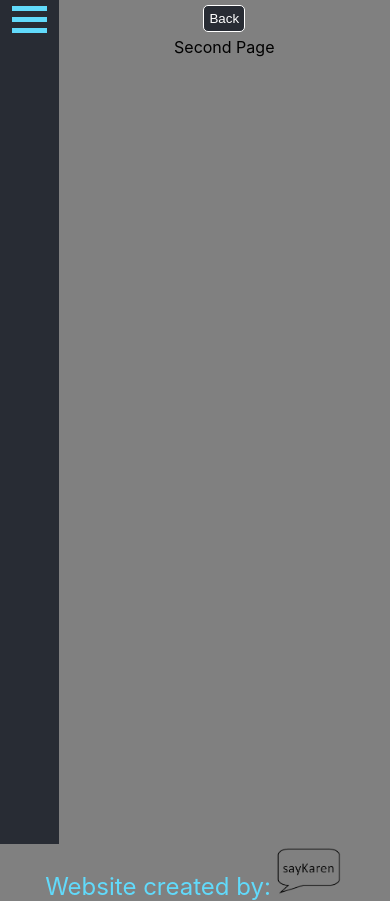
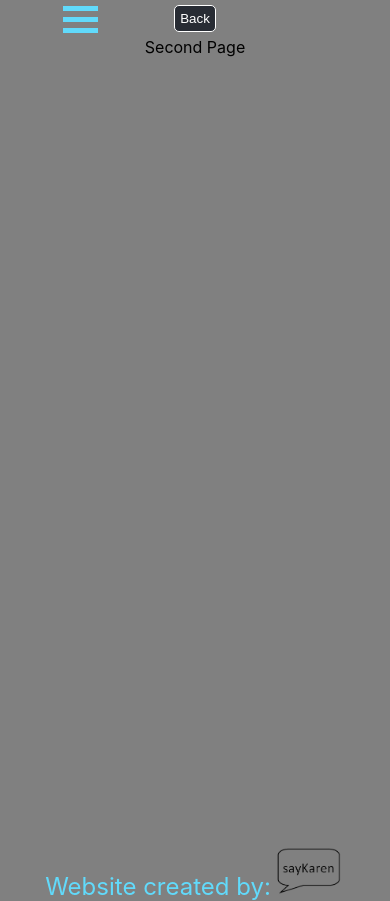
Before and after one commit to saykaren/websiteTemplate, a React (Create React App) app: page /Secondpage in a window 390 px wide. Built offline with nearby package versions, Linux system fonts and the light colour scheme.

Commit message:
got hamburger menu item to activate and hide properly

```diff
--- a/src/components/App.js
+++ b/src/components/App.js
@@ -12,9 +12,7 @@ const App = () => {
   return (
     <Router>
       <div className="App">
-        <header className="App-header">
           <Hamburger />
-        </header>
         <section id="main">
           <Switch>
             <Route exact path="/" />
--- a/src/components/app/resources/hamburger.js
+++ b/src/components/app/resources/hamburger.js
@@ -13,18 +13,20 @@ const Hamburger = () =>{
     let ham2ClassName = "hamburger2";
     let ham3ClassName = "hamburger3";
     let navigationList = "hiddenNavigation";
+    let appHeaderNonActive = "App-header-nonActive";
 
     if(navigation === true){
         ham1ClassName = "changehamburger1";
         ham2ClassName = "changehamburger2";
         ham3ClassName = "changehamburger3";
         navigationList = "activeNavigation";
+        appHeaderNonActive = "App-header-active"
     }
 
 
 
     return(
-        <header className="App-header">
+        <header className={appHeaderNonActive}>
             <div className="hamContainer" onClick={activateNavigation}>
                 <div className={ham1ClassName}></div>
                 <div className={ham2ClassName}></div>
--- a/src/components/app/styling/App.scss
+++ b/src/components/app/styling/App.scss
@@ -10,16 +10,18 @@
     height: 40vmin;
   }
 
-  .hamburger {
-    width: 35px;
-    height: 5px;
-    background-color: black;
-    margin: 6px 0;
-}
+//   .hamburger {
+//     width: 35px;
+//     height: 5px;
+//     background-color: black;
+//     margin: 6px 0;
+// }
 
   #main{
     background-color: $secondary-color;
-    width: 85%;
+    width: 100%;
+    height: 100vh;
+    position: absolute;
   }
 
   button {
--- a/src/components/app/styling/navigation.scss
+++ b/src/components/app/styling/navigation.scss
@@ -9,14 +9,42 @@
     align-items: center;
     font-size: calc(10px + 2vmin);
     color: white;
-    width: 15%;
+    width: auto;
     text-decoration: none;
+    z-index: 1;
+  }
+
+  .App-header-nonActive {
+    min-height: 100vh;
+    display: flex;
+    flex-direction: column;
+    align-items: center;
+    font-size: calc(10px + 2vmin);
+    color: white;
+    width: auto;
+    text-decoration: none;
+    z-index: 1;
+  }
+
+  .App-header-active {
+    background-color: $primary-color;
+    min-height: 100vh;
+    display: flex;
+    flex-direction: column;
+    align-items: center;
+    font-size: calc(10px + 2vmin);
+    color: white;
+    width: auto;
+    text-decoration: none;
+    z-index: 1;
+    opacity: 85%;
   }
 
 
   a {
     text-decoration: none;
     color: white;
+    font-size: 1.2rem;
   }
 
   .activeNavigation {
```
